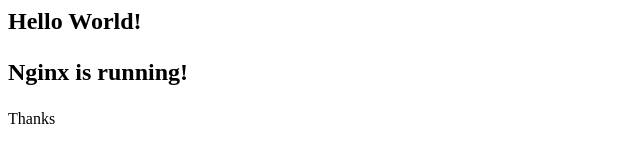
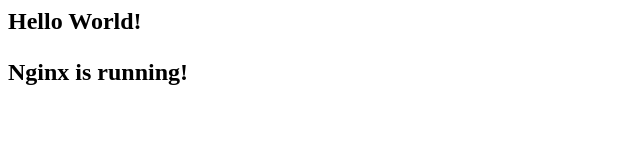
Before and after one commit to niladri-git/HelloRepo, a plain HTML site: page index.html in a window 1280 px wide. Shown: the full height of the page, 0-640 px from the left. Drawn offline with Linux system fonts and the light colour scheme.

Commit message:
Updated index.html

```diff
--- a/index.html
+++ b/index.html
@@ -6,7 +6,6 @@
 
   <body>
     <h2>Hello World! <p>Nginx is running!</h2>
-    <p>Thanks
   </body>
 
 </html>
```
